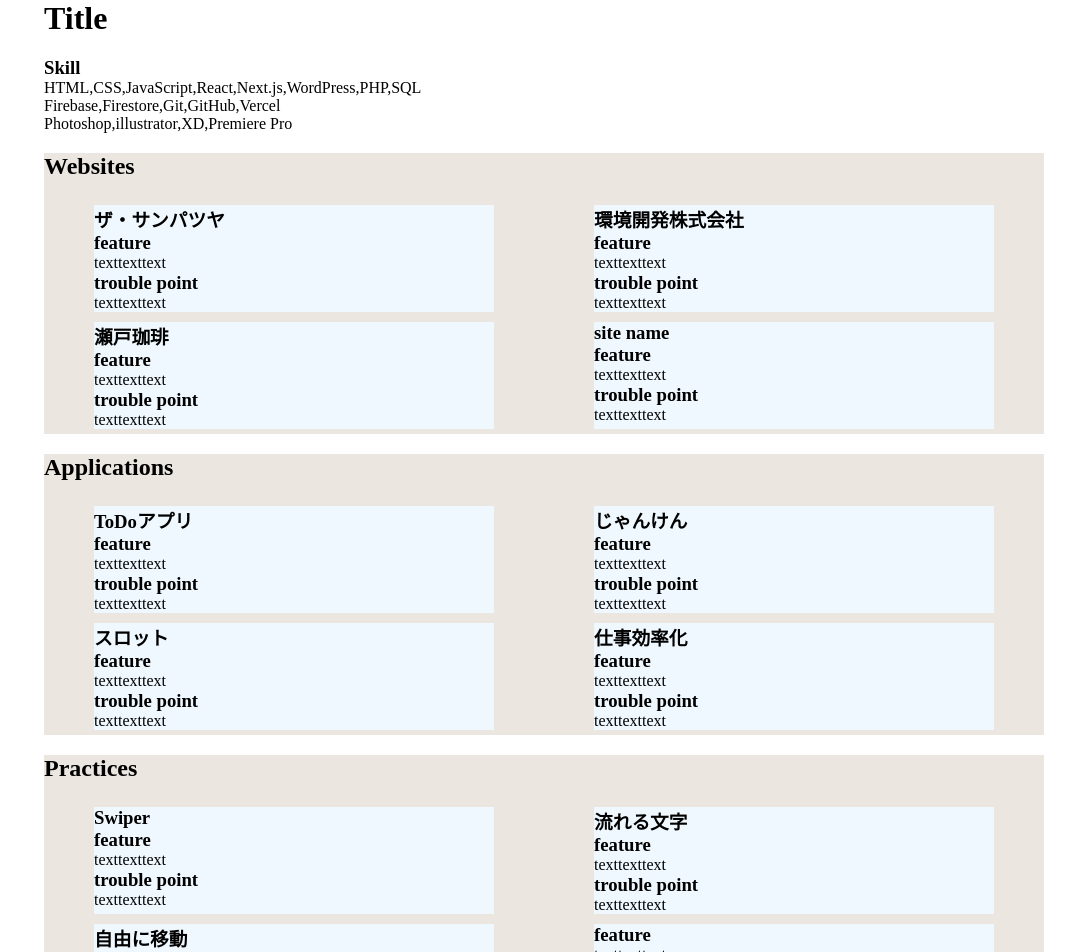
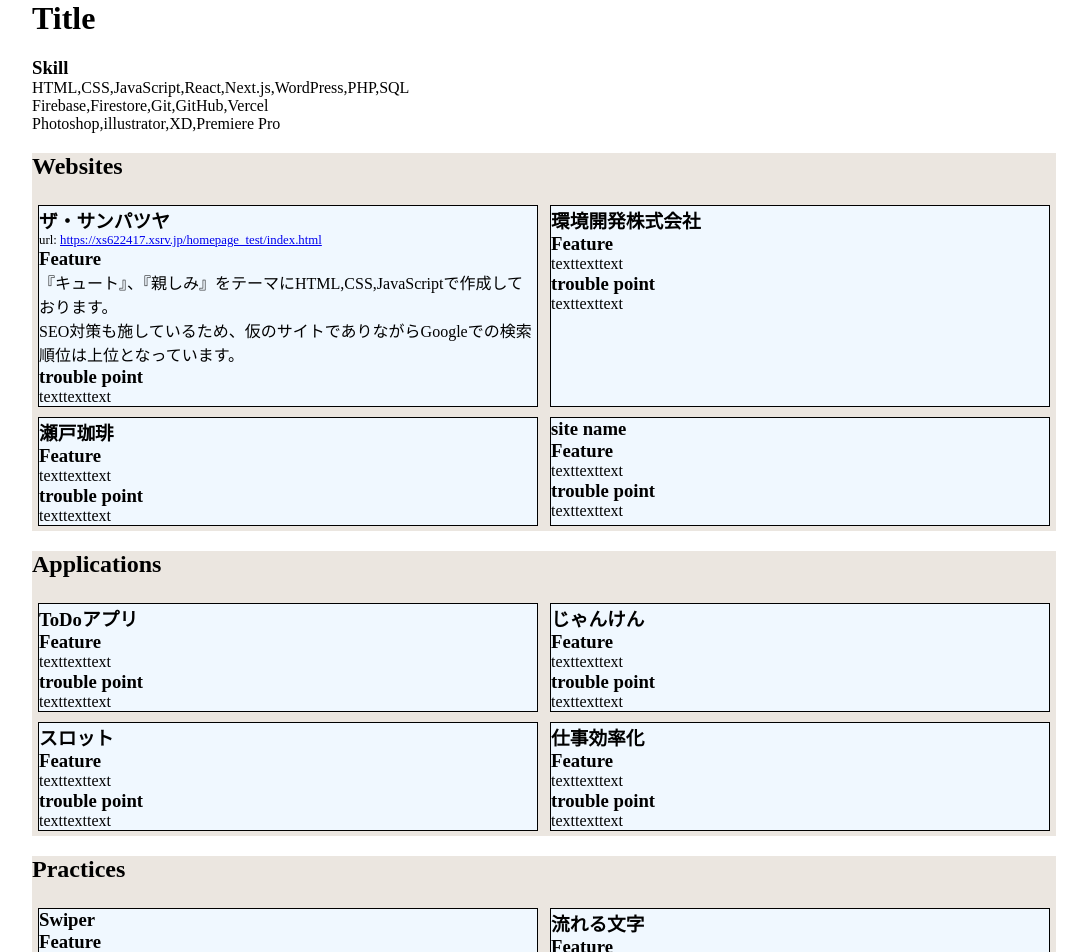
Before and after one commit to ryotaro-0805/portfolio, a Next.js app: page / in a window 1280 px wide. Shown: the top 952 px of the page, without its empty margins (96-1183 px from the left). Built offline with nearby package versions, Linux system fonts and the light colour scheme.

Commit message:
✅ 進めた

```diff
--- a/src/pages/index.tsx
+++ b/src/pages/index.tsx
@@ -32,28 +32,30 @@ export default function Home() {
           <div className={`${styles.wrapper} ${styles.websites_wrapper}`}>
             <div>
               <h3>ザ・サンパツヤ</h3>
-              <h3>feature</h3>
-              <p>texttexttext</p>
+              <p className={styles.url_p}>url: <a href="https://xs622417.xsrv.jp/homepage_test/index.html">https://xs622417.xsrv.jp/homepage_test/index.html</a></p>
+              <h3>Feature</h3>
+              <p>『キュート』、『親しみ』をテーマにHTML,CSS,JavaScriptで作成しております。</p>
+              <p>SEO対策も施しているため、仮のサイトでありながらGoogleでの検索順位は上位となっています。</p>
               <h3>trouble point</h3>
               <p>texttexttext</p>
             </div>
             <div>
               <h3>環境開発株式会社</h3>
-              <h3>feature</h3>
+              <h3>Feature</h3>
               <p>texttexttext</p>
               <h3>trouble point</h3>
               <p>texttexttext</p>
             </div>
             <div>
               <h3>瀬戸珈琲</h3>
-              <h3>feature</h3>
+              <h3>Feature</h3>
               <p>texttexttext</p>
               <h3>trouble point</h3>
               <p>texttexttext</p>
             </div>
             <div>
               <h3>site name</h3>
-              <h3>feature</h3>
+              <h3>Feature</h3>
               <p>texttexttext</p>
               <h3>trouble point</h3>
               <p>texttexttext</p>
@@ -69,28 +71,28 @@ export default function Home() {
           <div className={`${styles.wrapper} ${styles.applications_wrapper}`}>
             <div>
               <h3>ToDoアプリ</h3>
-              <h3>feature</h3>
+              <h3>Feature</h3>
               <p>texttexttext</p>
               <h3>trouble point</h3>
               <p>texttexttext</p>
             </div>
             <div>
               <h3>じゃんけん</h3>
-              <h3>feature</h3>
+              <h3>Feature</h3>
               <p>texttexttext</p>
               <h3>trouble point</h3>
               <p>texttexttext</p>
             </div>
             <div>
               <h3>スロット</h3>
-              <h3>feature</h3>
+              <h3>Feature</h3>
               <p>texttexttext</p>
               <h3>trouble point</h3>
               <p>texttexttext</p>
             </div>
             <div>
               <h3>仕事効率化</h3>
-              <h3>feature</h3>
+              <h3>Feature</h3>
               <p>texttexttext</p>
               <h3>trouble point</h3>
               <p>texttexttext</p>
@@ -106,28 +108,28 @@ export default function Home() {
           <div className={`${styles.wrapper} ${styles.practices_wrapper}`}>
             <div>
               <h3>Swiper</h3>
-              <h3>feature</h3>
+              <h3>Feature</h3>
               <p>texttexttext</p>
               <h3>trouble point</h3>
               <p>texttexttext</p>
             </div>
             <div>
               <h3>流れる文字</h3>
-              <h3>feature</h3>
+              <h3>Feature</h3>
               <p>texttexttext</p>
               <h3>trouble point</h3>
               <p>texttexttext</p>
             </div>
             <div>
               <h3>自由に移動</h3>
-              <h3>feature</h3>
+              <h3>Feature</h3>
               <p>texttexttext</p>
               <h3>trouble point</h3>
               <p>texttexttext</p>
             </div>
             <div>
               <h3></h3>
-              <h3>feature</h3>
+              <h3>Feature</h3>
               <p>texttexttext</p>
               <h3>trouble point</h3>
               <p>texttexttext</p>
--- a/src/styles/Home.module.css
+++ b/src/styles/Home.module.css
@@ -1,17 +1,17 @@
 .title{
-  width: min(80%,1000px);
+  width: min(80%,1200px);
   margin: 0 auto;
 }
 
 .skill_wrapper{
-  width: min(80%,1000px);
+  width: min(80%,1200px);
   min-width: 350px;
   margin: 20px auto;
 }
 
 .container{
   background-color: rgb(235, 230, 224);
-  width: min(80%,1000px);
+  width: min(80%,1200px);
   min-width: 350px;
   margin: 0 auto;
 }
@@ -22,17 +22,22 @@
   margin: 20px auto;
 }
 
-/* @media screen and (max-width:800px){
-  .wrapper{
-    display:block;
+@media screen and (max-width:500px){
+  .url_p a{
+
+    font-size: 75%;
   }
-
-} */
+}
 
 .wrapper div{
-  width: min(80%,400px);
+  width: min(90%,500px);
   margin: 5px auto;
   background-color: aliceblue;
+  border: solid 1px black;
+}
+
+.url_p {
+  font-size: 80%;
 }
 
 .footer{
```
